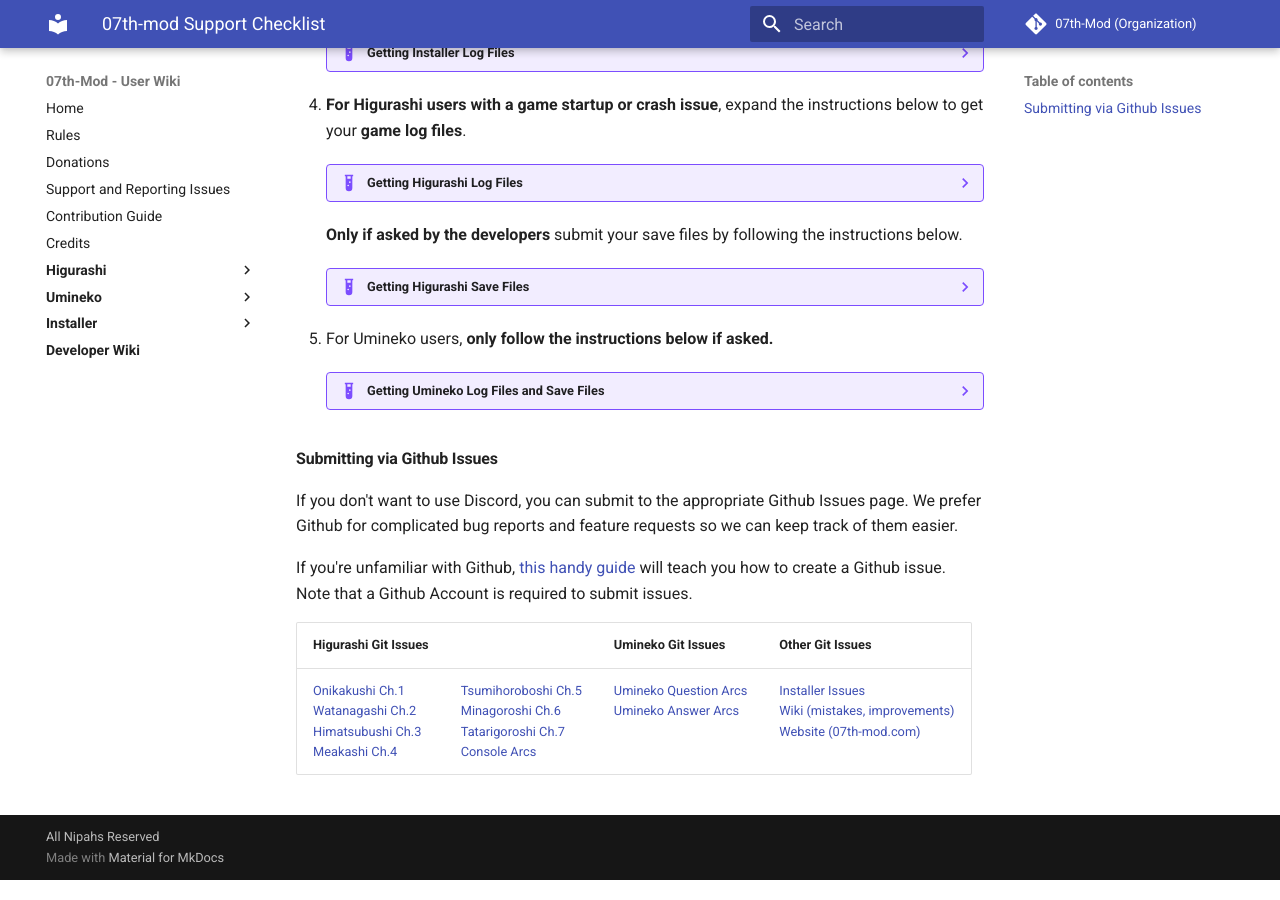
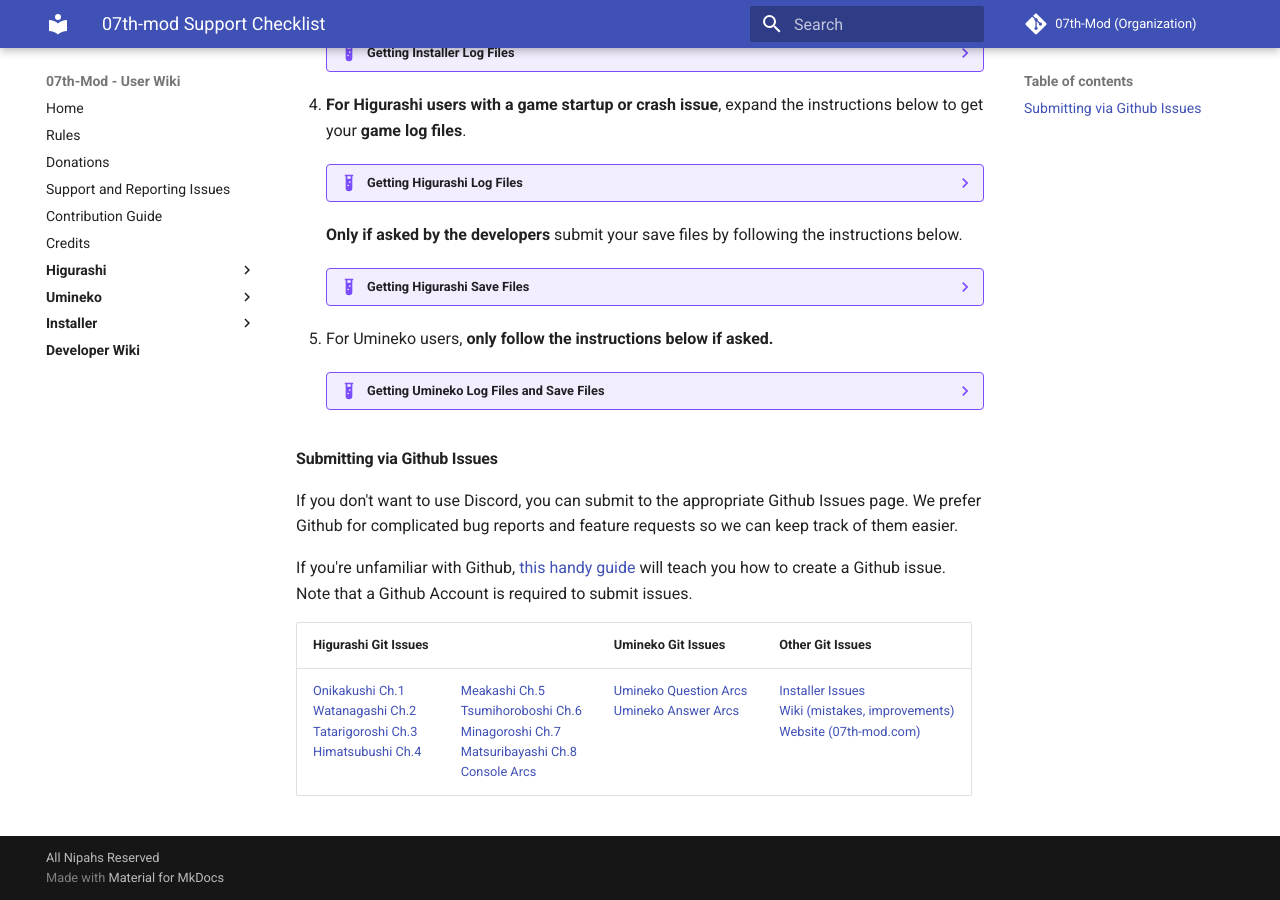
Before and after one commit to 07th-mod/wiki, an MkDocs documentation site: the page built from docs/Snippets/support-checklist.md, in a window 1280 px wide and 900 px high, scrolled down 944 px. Built offline with MkDocs 1.6.1 and Material for MkDocs 9.7.7, drawn with Linux system fonts in a browser that asks for light colours.

Commit message:
Fix ordering of chapters in issue table (#17)
Fix ordering of chapters in issue table, add matsuribayashi, fix link for console arcs to point to issues page

```diff
--- a/docs/Snippets/support-checklist.md
+++ b/docs/Snippets/support-checklist.md
@@ -150,14 +150,15 @@
 <td>
     <a href="https://github.com/07th-mod/onikakushi/issues">Onikakushi Ch.1</a><br>
     <a href="https://github.com/07th-mod/watanagashi/issues">Watanagashi Ch.2</a><br>
-    <a href="https://github.com/07th-mod/himatsubushi/issues">Himatsubushi Ch.3</a><br>
-    <a href="https://github.com/07th-mod/meakashi/issues">Meakashi Ch.4</a><br>
+    <a href="https://github.com/07th-mod/tatarigoroshi/issues">Tatarigoroshi Ch.3</a><br>
+    <a href="https://github.com/07th-mod/himatsubushi/issues">Himatsubushi Ch.4</a><br>
 </td>
 <td>
-    <a href="https://github.com/07th-mod/tsumihoroboshi/issues">Tsumihoroboshi Ch.5</a><br>
-    <a href="https://github.com/07th-mod/minagoroshi/issues">Minagoroshi Ch.6</a><br>
-    <a href="https://github.com/07th-mod/tatarigoroshi/issues">Tatarigoroshi Ch.7</a><br>
-    <a href="https://github.com/07th-mod/higurashi-console-arcs">Console Arcs</a><br>
+    <a href="https://github.com/07th-mod/meakashi/issues">Meakashi Ch.5</a><br>
+    <a href="https://github.com/07th-mod/tsumihoroboshi/issues">Tsumihoroboshi Ch.6</a><br>
+    <a href="https://github.com/07th-mod/minagoroshi/issues">Minagoroshi Ch.7</a><br>
+    <a href="https://github.com/07th-mod/matsuribayashi/issues">Matsuribayashi Ch.8</a><br>
+    <a href="https://github.com/07th-mod/higurashi-console-arcs/issues">Console Arcs</a><br>
 </td>
 <td>
     <a href="https://github.com/07th-mod/umineko-question/issues">Umineko Question Arcs</a><br>
```
